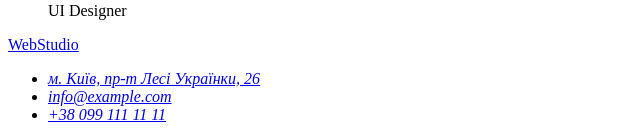
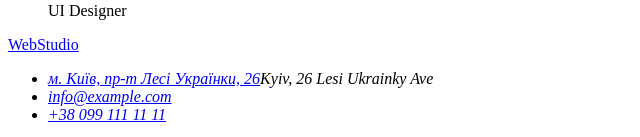
Before and after one commit to denysholdak/goit-markup-hw-01, a plain HTML site: page index.html in a window 1280 px wide. Shown: the part 3015-3152 px from the top of the page, without its empty margins (0-640 px from the left). Drawn offline with Linux system fonts and the light colour scheme.

Commit message:
map2
map2

```diff
--- a/index.html
+++ b/index.html
@@ -130,8 +130,7 @@
       <a href="/" lang="en"> Web<span>Studio</span> </a>
       <address>
         <ul>
-
-          <li><a href="https://goo.gl/maps/VsgWVJQS8bXGaJrV6" target="_blank" rel="noopener noreferrer nofollow"> м. Київ, пр-т Лесі Українки, 26</a></li>
+          <li><a href="https://goo.gl/maps/VsgWVJQS8bXGaJrV6" target="_blank" rel="noopener noreferrer nofollow"> м. Київ, пр-т Лесі Українки, 26</a>Kyiv, 26 Lesi Ukrainky Ave</li>
           <li><a href="mailto:info@example.com">info@example.com</a></li>
           <li><a href="tel:+380991111111">+38 099 111 11 11</a></li>
         </ul>
```
